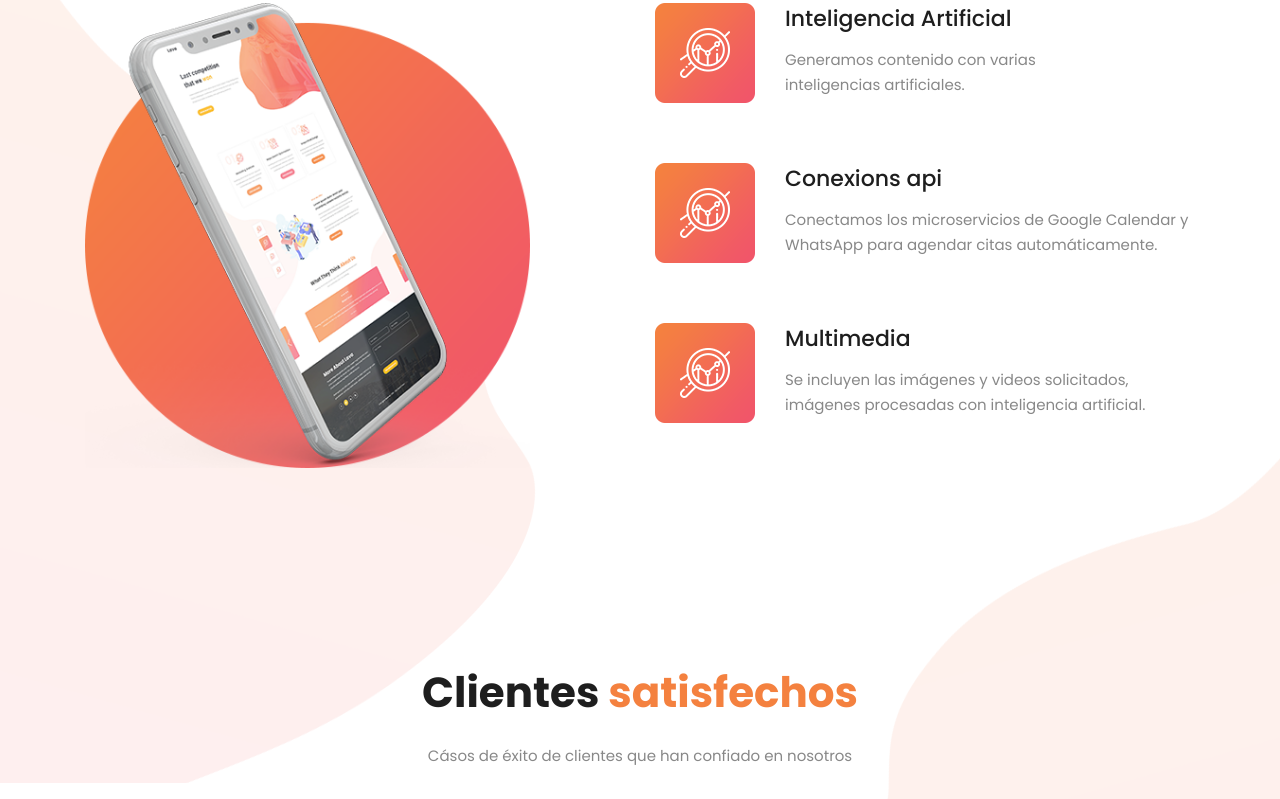
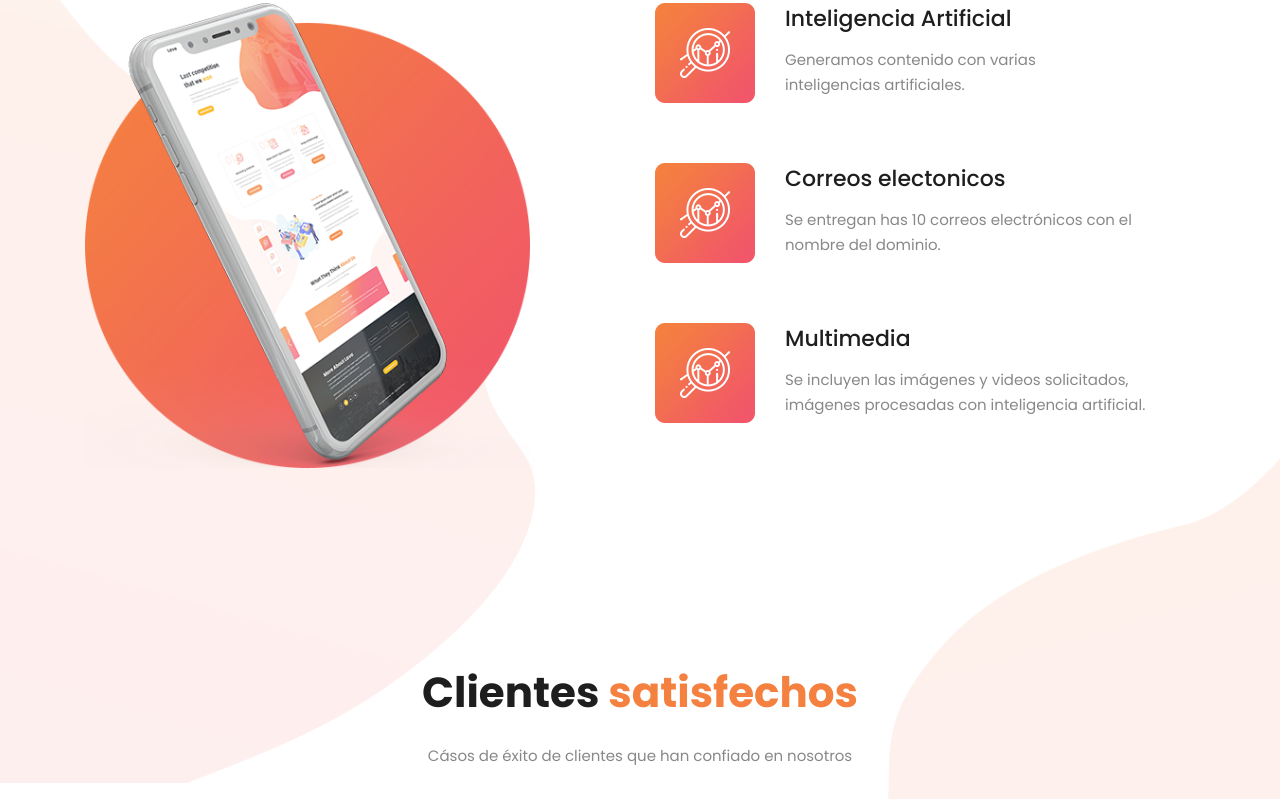
Before and after one commit to DanielAraqueStudios/soluciones-mana, a plain HTML site: page index.html in a window 1280 px wide. Shown: the part 4903-5702 px from the top of the page. Drawn offline with Linux system fonts and the light colour scheme.

Commit message:
ahora si

```diff
--- a/index.html
+++ b/index.html
@@ -591,10 +591,10 @@ https://templatemo.com/tm-540-lava-landing-page
                   <li data-scroll-reveal="enter right move 30px over 0.6s after 0.5s">
                     <img src="assets/images/about-icon-02.png" alt="">
                     <div class="text">
-                      <h4>Conexions api</h4>
+                      <h4>Correos electonicos</h4>
 
 
-                      <p>Conectamos los microservicios de Google Calendar y WhatsApp para agendar citas automáticamente.
+                      <p>Se entregan has 10 correos electrónicos con el nombre del dominio.
                       </p>
                     </div>
 
```
